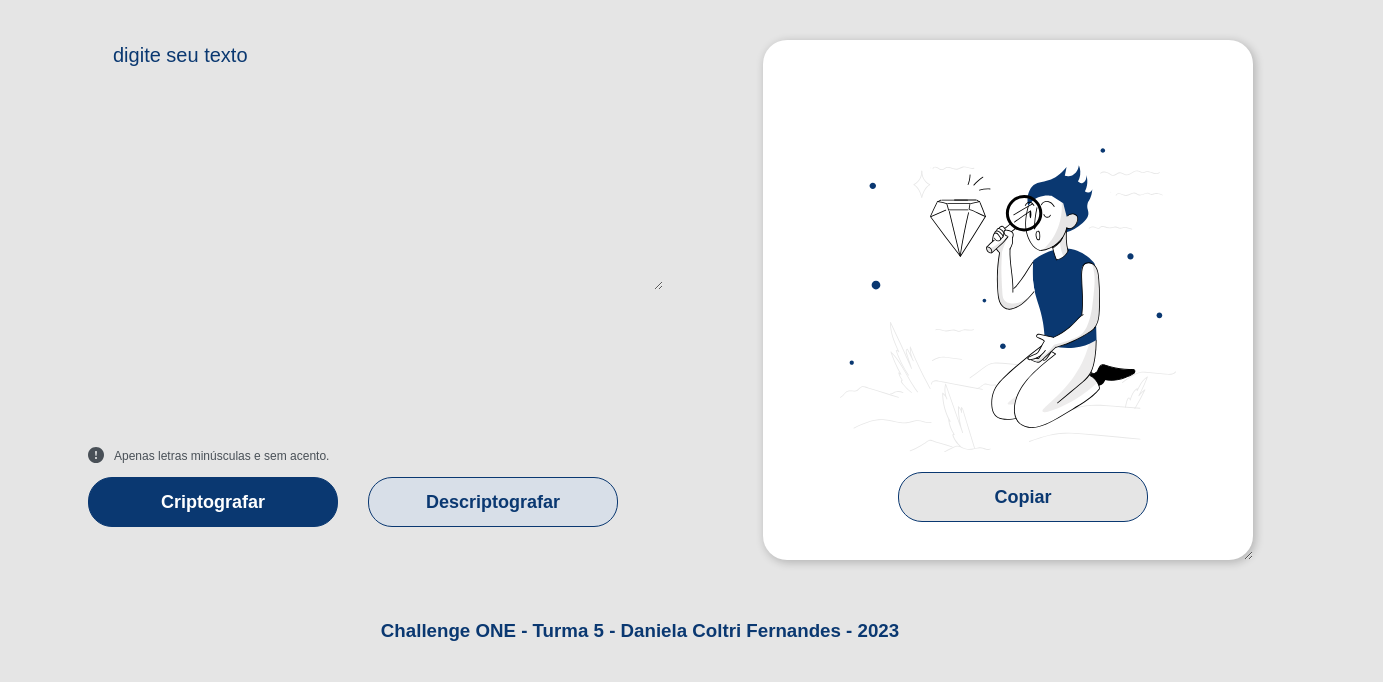
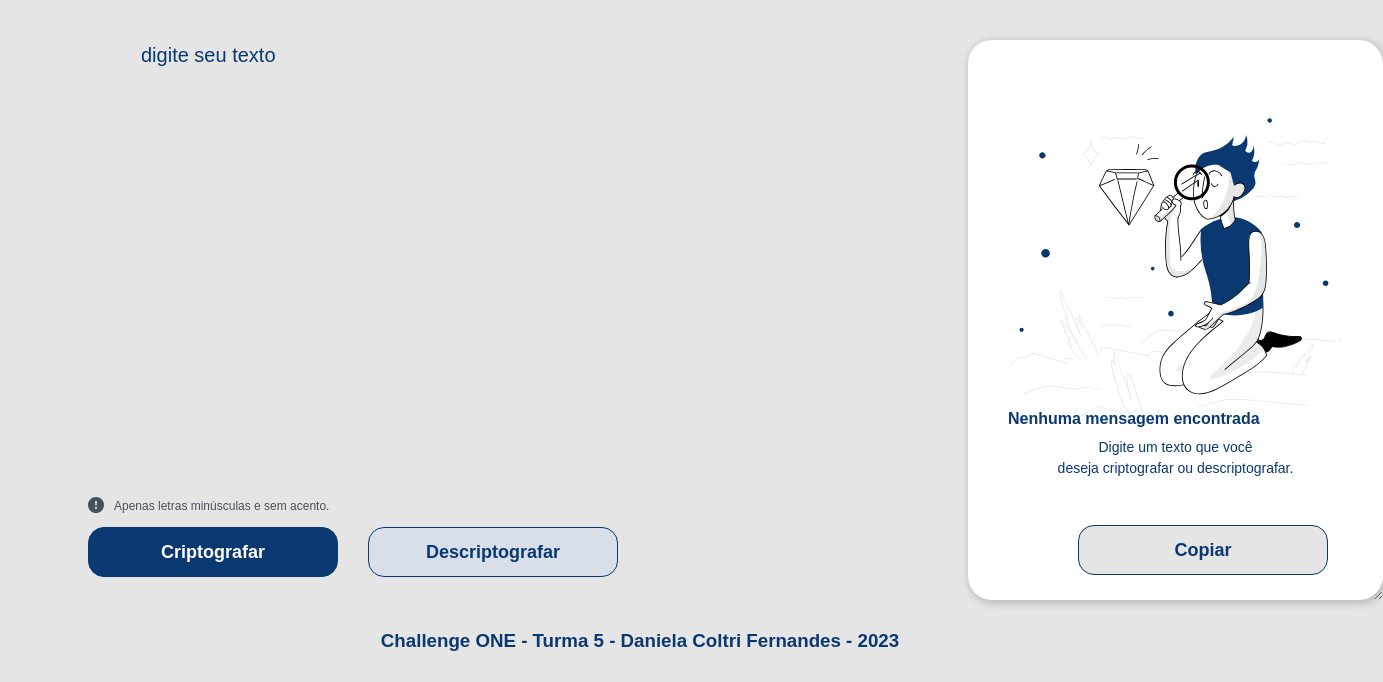
Before and after one commit to danielacoltri/decodificando_texto_com_js, a plain HTML site: page index.html in a window 1280 px wide. Shown: the part 124-806 px from the top of the page, 1383 px wide, since content can reach past the window. Drawn offline with Linux system fonts and the light colour scheme.

Commit message:
Ajustes do responsivo + textos

```diff
--- a/index.html
+++ b/index.html
@@ -29,12 +29,16 @@
                     <button class="btn-descriptografar" onclick="btnDescriptografar()">Descriptografar</button>
                 </div>
 		    </section>
+
+            <!-- Aqui começa a parte que aparece o texto criptografado/descriptografado -->
             <section class="box-msg">
-                <textarea class="msg" cols="30" rows="8"></textarea>
-
+                <textarea class="msg" cols="30" rows="18"></textarea>
+                <p class="msg-box">Nenhuma mensagem encontrada</p>
+                <p class="texto-box">Digite um texto que você <br>deseja criptografar ou descriptografar.</p>
                 <button class="btn-copiar" onclick="btnCopiar">Copiar</button>
             </section>
         </main>
+
         <footer>
             <h3>Challenge ONE - Turma 5 - Daniela Coltri Fernandes - 2023</h3>
         </footer>
--- a/style.css
+++ b/style.css
@@ -68,9 +68,9 @@ h1::before {
     border: none;
     color: #0a3871;
     /* margin-top: 10px; */
-    margin-left: 25px;
-    width: 550px;
-    height: 250px;
+    margin-left: 10%;
+    /* width: 550px;
+    height: 250px; */
     text-transform: lowercase;
     font-size: 20px;
 }
@@ -84,23 +84,40 @@ h1::before {
     background: white;
     background-image: url("img/High quality products 1 1.svg");
     background-repeat: no-repeat;
-    background-position: center;
+    background-position: 50%;
+    background-position-y: 30%;
+    background-size: 80%;
     border: none;
     border-radius: 24px;
     color: #0a3871;
-    margin-left: 100px;
+    margin-left: 350px;
     padding-left: 20px;
     padding-top: 20px;
     padding-right: 20px;
-    position: relative;
-    width: 450px;
-    height: 500px;
+    /* position: relative; */
     box-shadow: 2px 2px 8px 1px rgba(0, 0, 0, 0.2);
     font-size: 20px;
+    align-items: center;
 }
 
 .msg:focus {
     outline: none;
+}
+
+.msg-box{
+    font-weight: 900;
+    font-size: 16px;
+    color: #0A3871;
+    margin-top:-200px;
+    margin-left: 390px;
+}
+
+.texto-box {
+    color: #0A3871;
+    text-align: center;
+    font-size: 14px;
+    margin-top: -10px;
+    margin-left: 350px;
 }
 
 .botoes {
@@ -110,7 +127,7 @@ h1::before {
 .btn-descriptografar {
     background: #D8DFE8;
     border: 1px solid #0A3871;
-    border-radius: 24px;
+    border-radius: 16px;
     color: #0A3871;
     cursor: pointer;
     height: 50px;
@@ -123,7 +140,7 @@ h1::before {
 .btn-criptografar {
     background-color: #0A3871;
     border: 1px solid #0A3871;
-    border-radius: 24px;
+    border-radius: 16px;
     color: white;
     cursor: pointer;
     height: 50px;
@@ -138,7 +155,7 @@ h1::before {
 
 .btn-copiar {
     border: 1px solid #0A3871;
-    border-radius: 24px;
+    border-radius: 16px;
     color: #0A3871;
     cursor: pointer;
     height: 50px;
@@ -146,8 +163,8 @@ h1::before {
     width: 250px;
     font-size: 18px;
     font-weight: 600;
-    bottom: 45px;
-    right: 105px;
+    right: 55px;
+    bottom: 2px;
 }
 
 .info {
```
Also changed, not shown: script.js (+13 -0 lines).
